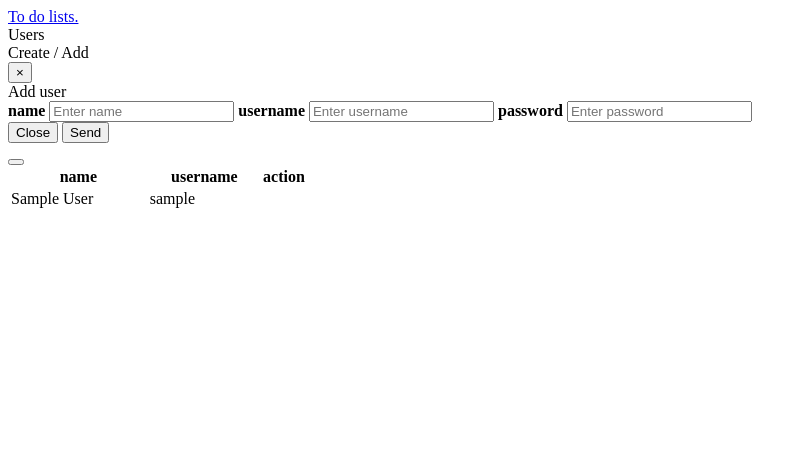
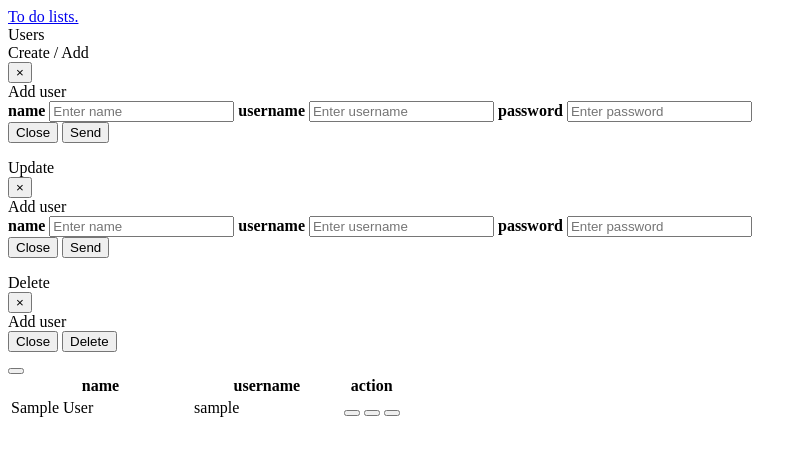
Before and after one commit to nickwilschut/To-Do-List_2.0, a PHP site: page /views/users.php in a window 1280 px wide. Shown: the top 456 px of the page, without its empty margins (0-807 px from the left). Run offline with PHP 8.4, Linux system fonts and the light colour scheme; tables that the repository leaves empty or names only in its code hold one stand-in row (values such as "Sample post"); data that the repository does not hold is empty.

Commit message:
Started on User update and delete

```diff
--- a/controllers/maincontroller.php
+++ b/controllers/maincontroller.php
@@ -5,6 +5,10 @@ if ($_POST['query'] == 'insert') {
 	createUser($_POST);
 }
 
+if ($_POST['query'] == 'delete') {
+	//createUser($_POST);
+	print_r($_POST['id']);
+}
 
 
 
--- /dev/null
+++ b/views/userCRUD.php
@@ -0,0 +1,119 @@
+<!-- User insert Modal -->
+<div class="modal fade" id="userInsert" tabindex="-1" role="dialog" aria-hidden="true">
+	<div class="modal-dialog" role="document">
+	    <div class="modal-content">
+		    <div class="modal-header btn-light">
+				<div class="row text-secondary ml-1">
+					Create / Add
+				</div>
+		        <button type="button" class="close" data-dismiss="modal" aria-label="Close">
+		            <span aria-hidden="true">&times;</span>
+		        </button>
+		    </div>
+		    <div class="modal-body">
+
+				<div class="card border-primary mb-3">
+				    <div class="card-header text-primary">Add user</div>
+				    <div class="card-body text-dark">
+				    <form method="post" action="controllers/maincontroller.php">
+						<!-- <form method="post" action="controllers/maincontroller"/> -->
+						<input type="hidden" name="table" value="users"/>
+						<input type="hidden" name="query" value="insert"/>
+
+					 	<label for="name"><b>name</b></label>
+					    <input type="text" name="name" class="form-control mb-4" placeholder="Enter name" required>
+
+						<label for="username"><b>username</b></label>
+					    <input type="text" name="username" class="form-control mb-4" placeholder="Enter username" required>
+
+					    <label for="password"><b>password</b></label>
+					    <input type="text" name="password" class="form-control mb-4" placeholder="Enter password" required>
+
+						<div class="float-right">
+		        			<button type="button" class="btn btn-danger" data-dismiss="modal">Close</button>
+						    <button type="submit" class="btn btn-success">Send</button>
+						</div>
+					</form>
+				    </div>
+				</div>
+		    </div>
+		</div>
+	</div>
+</div>
+
+<!-- User Update Modal -->
+<div class="modal fade" id="userUpdate" tabindex="-1" role="dialog" aria-hidden="true">
+	<div class="modal-dialog" role="document">
+	    <div class="modal-content">
+		    <div class="modal-header btn-light">
+				<div class="row text-secondary ml-1">
+					Update
+				</div>
+		        <button type="button" class="close" data-dismiss="modal" aria-label="Close">
+		            <span aria-hidden="true">&times;</span>
+		        </button>
+		    </div>
+		    <div class="modal-body">
+
+				<div class="card border-primary mb-3">
+				    <div class="card-header text-primary">Add user</div>
+				    <div class="card-body text-dark">
+				    <form method="post" action="controllers/maincontroller.php">
+						<!-- <form method="post" action="controllers/maincontroller"/> -->
+						<input type="hidden" name="table" value="users"/>
+						<input type="hidden" name="query" value="insert"/>
+
+					 	<label for="name"><b>name</b></label>
+					    <input type="text" name="name" class="form-control mb-4" placeholder="Enter name" required>
+
+						<label for="username"><b>username</b></label>
+					    <input type="text" name="username" class="form-control mb-4" placeholder="Enter username" required>
+
+					    <label for="password"><b>password</b></label>
+					    <input type="text" name="password" class="form-control mb-4" placeholder="Enter password" required>
+
+						<div class="float-right">
+		        			<button type="button" class="btn btn-danger" data-dismiss="modal">Close</button>
+						    <button type="submit" class="btn btn-success">Send</button>
+						</div>
+					</form>
+				    </div>
+				</div>
+		    </div>
+		</div>
+	</div>
+</div>
+
+<!-- User Delete Modal -->
+<div class="modal fade" id="userDelete" tabindex="-1" role="dialog" aria-hidden="true">
+	<div class="modal-dialog" role="document">
+	    <div class="modal-content">
+		    <div class="modal-header btn-light">
+				<div class="row text-secondary ml-1">
+					Delete
+				</div>
+		        <button type="button" class="close" data-dismiss="modal" aria-label="Close">
+		            <span aria-hidden="true">&times;</span>
+		        </button>
+		    </div>
+		    <div class="modal-body">
+
+				<div class="card border-primary mb-3">
+				    <div class="card-header text-primary">Add user</div>
+				    <div class="card-body text-dark">
+				    <form method="post" action="controllers/maincontroller.php">
+						<input type="hidden" name="table" value="users"/>
+						<input type="hidden" name="query" value="delete"/>
+						<input type="hidden" name="id" value="<?=$user["id"]?>"/>
+
+						<div class="float-right">
+		        			<button type="button" class="btn btn-danger" data-dismiss="modal">Close</button>
+						    <button type="submit" class="btn btn-success">Delete</button>
+						</div>
+					</form>
+				    </div>
+				</div>
+		    </div>
+		</div>
+	</div>
+</div>
--- a/views/users.php
+++ b/views/users.php
@@ -36,10 +36,10 @@ $conn = null;
 			    <div class="card-header text-primary">
 			    	Users
 					<?php
-						require("userCreate.php");
+						require("userCRUD.php");
 					?>
 			    	<!-- Button trigger modal -->
-					<button type="button" class="btn btn-success float-right" data-toggle="modal" data-target="#userModal">
+					<button type="button" class="btn btn-success float-right" data-toggle="modal" data-target="#userInsert">
 						<i class="fas fa-user-plus"></i>
 					</button>
 			    </div>
@@ -60,9 +60,17 @@ $conn = null;
 								<td><?=$user["name"]?></td>
 						    	<td><?=$user["username"]?></td>
 						    	<td>
-						      		<a href="#" type="button" class="btn btn-primary mt-1"><i class="far fa-eye"></i></a>
-						      		<a href="#" type="button" class="btn btn-warning text-white mt-1"><i class="fas fa-edit"></i></a>
-								  	<a href="#" type="button" class="btn btn-danger mt-1"><i class="far fa-trash-alt"></i></a>
+						      		<button type="button" class="btn btn-primary mt-1" data-toggle="modal" data-target="#userInsert">
+										<i class="far fa-eye"></i>
+									</button>
+
+						      		<button type="button" class="btn btn-warning text-white mt-1" data-toggle="modal" data-target="#userUpdate">
+										<i class="fas fa-edit"></i>
+									</button>
+
+								  	<button type="button" class="btn btn-danger mt-1" data-toggle="modal" data-target="#userDelete">
+										<i class="far fa-trash-alt"></i>
+									</button>
 							  	</td>
 							</tr>
 							<?php
```
Also changed, not shown: models/mainmodel.php (+35 -6 lines).
